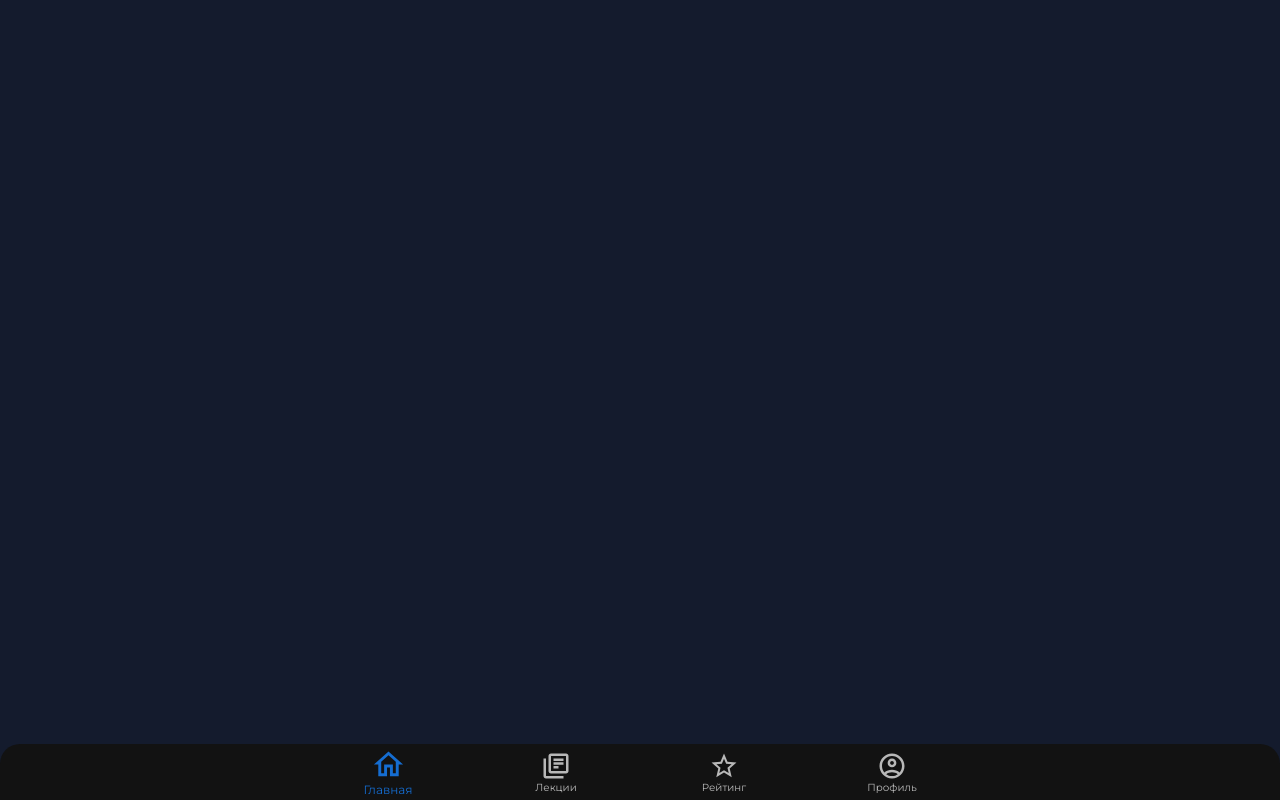
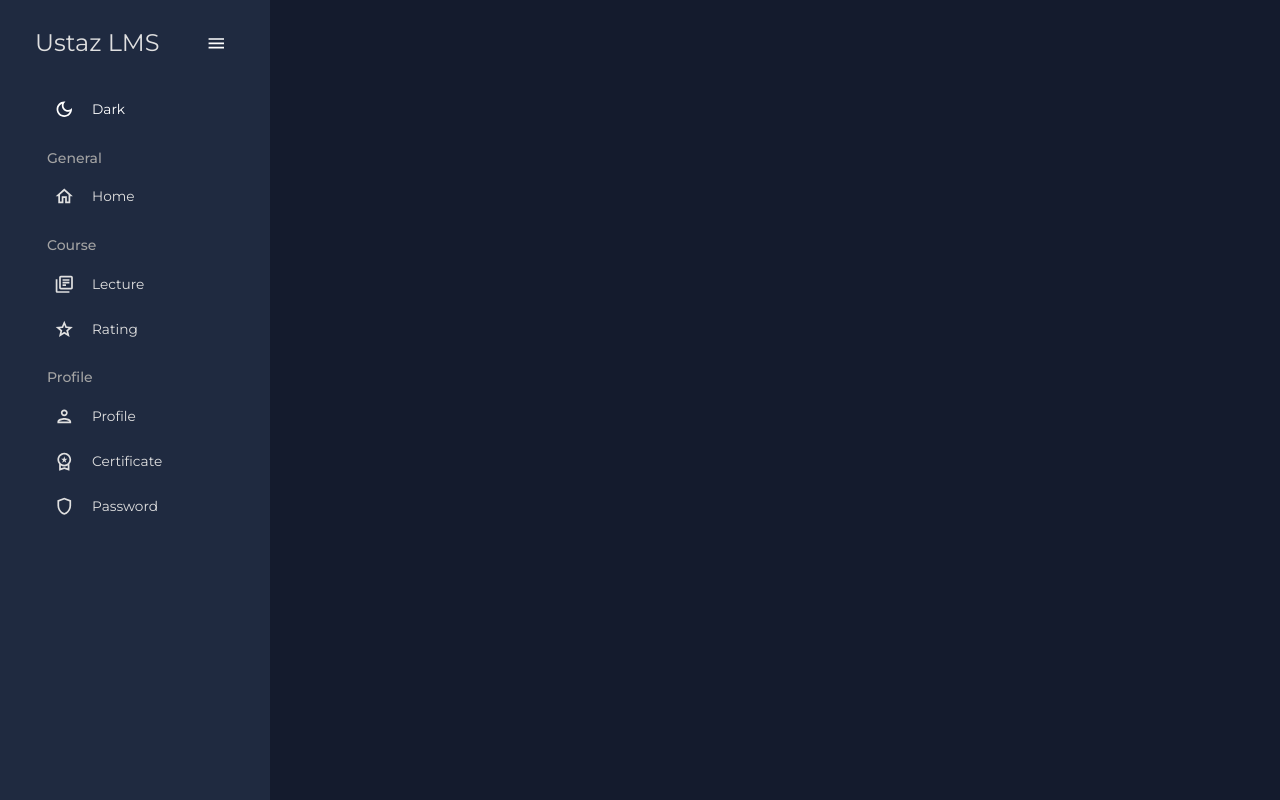
Before and after one commit to KUMA-ORIGINAL/LMS_USTAZ-1.0, a React (Create React App) app in the folder client/: page /student in a window 1280 px wide. Built offline with nearby package versions, Linux system fonts and the light colour scheme.

Commit message:
student sidebar

```diff
--- a/client/public/index.html
+++ b/client/public/index.html
@@ -13,7 +13,7 @@
     <meta property="og:description" content="Получите качественное образование и развивайтесь в мире информационных технологий с Usta School.">
     <meta name="keywords" content="Курсы по программированию,Обучение информационным технологиям,IT-Academy,IT курсы,Usta School,Айти курсы в Бишкеке,Айти курсы в Кыргызстане">
     <link rel="manifest" href="%PUBLIC_URL%/manifest.json" />
-    <title>UstaZ</title>
+    <title>Ustaz IT-Academy</title>
   </head>
   <body>
     <noscript>You need to enable JavaScript to run this app.</noscript>
--- a/client/src/pages/Introduction/components/Header.jsx
+++ b/client/src/pages/Introduction/components/Header.jsx
@@ -82,8 +82,8 @@ const Header = () => {
                 Связаться с нами
               </Link>
             </ul>
-          <Link href="" className="header__content-btn" onClick={closeOnClick}>
-            Связаться с нами
+          <Link href="" className="header__content-btn" >
+            Войти
           </Link>
         </div>
       </div>
--- a/client/src/pages/Students/Profile/index.jsx
+++ b/client/src/pages/Students/Profile/index.jsx
@@ -2,13 +2,10 @@ import './index.css'
 
 import ProfileAvatar from '../../../assets/images/profile-avatar.png'
 
-import { Link } from 'react-router-dom'
-import PersonOutlinedIcon from '@mui/icons-material/PersonOutlined';
 
 
 const StudentProfile = () => {
   return (
-    <>
         <section className="profile-user">
           <div className="profile__card">
             <img src={ProfileAvatar} alt="" className="profile__card-img" />
@@ -20,31 +17,54 @@ const StudentProfile = () => {
             </div>
             <button className="profile__card-logout">Выйти</button>
           </div>
-        <section className="profile-courses">
-          <h2 className="profile__courses-title">Главная</h2>
-          <nav className="profile__courses-nav">
-          <Link>
-          <div>
-          <PersonOutlinedIcon/>
+          <div className="profile-info">
+            <div className="profile__info-metricks">
+              <div className="profile__metric-card">
+                <p className="pm__card-title">Место в рейтинге</p>
+                <p className="pm__card-metric">1</p>
+              </div>
+              <div className="profile__metric-card">
+              <p className="pm__card-title">Всего баллов</p>
+                <p className="pm__card-metric">150</p>
+              </div>
+              <div className="profile__metric-card">
+              <p className="pm__card-title">Всего курсов</p>
+                <p className="pm__card-metric">1</p>
+              </div>
+            </div>
+            < div className="profile__info-exams">
+                            <h3 className="profile__exams-title">Результаты экзаменов</h3>
+
+                                <table>
+                                    <thead>
+                                    <tr>
+                                        <th className="profile__exams-date">Дата</th>
+                                        <th>Название курса</th>
+                                        <th>Баллы</th>
+                                    </tr>
+                                    </thead>
+                                    <tbody>
+                                    <tr>
+                                        <td>01.05.2023</td>
+                                        <td>Курс 1</td>
+                                        <td>85</td>
+                                    </tr>
+                                    <tr>
+                                        <td>05.05.2023</td>
+                                        <td>Курс 2</td>
+                                        <td>92</td>
+                                    </tr>
+                                    <tr>
+                                        <td>10.05.2023</td>
+                                        <td>Курс 3</td>
+                                        <td>78</td>
+                                    </tr>
+                                    </tbody>
+                                </table>
+
+                        </div>
           </div>
-          Персональные данные
-          </Link>
-          <Link>
-          <div>
-          <PersonOutlinedIcon/>
-          </div>
-          Сертификаты
-          </Link>
-          <Link>
-          <div>
-          <PersonOutlinedIcon/>
-          </div>
-          Сменить пароль
-          </Link>
-          </nav>
         </section>
-        </section>
-    </>
   )
 }
 
--- a/client/src/pages/Students/components/Navigation.jsx
+++ b/client/src/pages/Students/components/Navigation.jsx
@@ -1,91 +1,184 @@
-import { useState, useEffect } from 'react';
-import { Outlet, useNavigate, useLocation } from 'react-router-dom';
-import AccountCircleOutlinedIcon from '@mui/icons-material/AccountCircleOutlined';
-import StarBorderPurple500SharpIcon from '@mui/icons-material/StarBorderPurple500Sharp';
+import { useState, useContext } from "react";
+import { ProSidebar, Menu, MenuItem } from "react-pro-sidebar";
+import "react-pro-sidebar/dist/css/styles.css";
+import { Box, IconButton, Typography, useTheme } from "@mui/material";
+import { Link } from "react-router-dom";
+import HomeOutlinedIcon from "@mui/icons-material/HomeOutlined";
 import LibraryBooksOutlinedIcon from '@mui/icons-material/LibraryBooksOutlined';
-import HomeOutlinedIcon from '@mui/icons-material/HomeOutlined';
-import BottomNavigation from '@mui/material/BottomNavigation';
-import BottomNavigationAction from '@mui/material/BottomNavigationAction';
+import ShieldOutlinedIcon from '@mui/icons-material/ShieldOutlined';
+import MenuOutlinedIcon from "@mui/icons-material/MenuOutlined";
+import LightModeOutlinedIcon from "@mui/icons-material/LightModeOutlined";
+import DarkModeOutlinedIcon from "@mui/icons-material/DarkModeOutlined";
+import WorkspacePremiumOutlinedIcon from '@mui/icons-material/WorkspacePremiumOutlined';
+import GradeOutlinedIcon from '@mui/icons-material/GradeOutlined';
+import PersonOutlinedIcon from '@mui/icons-material/PersonOutlined';
+import { ColorModeContext, tokens } from "../../../theme";
 
-const Navigation = () => {
-  const navigate = useNavigate();
-  const location = useLocation();
-  const [value, setValue] = useState('home');
-
-  // Update the value when the location changes
-  useEffect(() => {
-    if (location.pathname === '/student/home') {
-      setValue('home');
-    } else if (location.pathname === '/student/course') {
-      setValue('course');
-    } else if (location.pathname === '/student/rating') {
-      setValue('rating');
-    } else if (location.pathname === '/student/profile') {
-      setValue('profile');
-    }
-  }, [location]);
-
-  const handleChange = (event, newValue) => {
-    setValue(newValue);
-  };
-  const defaultStyle ={
-    fontSize:"30px"
-  }
-  const activeStyle = {
-    color: "#156dd1",
-    fontSize: '35px',
-  };
-  const navStyle = {
-    position: 'fixed',
-    bottom: 0,
-    left: 0,
-    width: '100%',
-    zIndex: 1000,
-    borderRadius: "20px 20px 0px 0px",
-    padding:"10px"
-  };
-
+const Item = ({ title, to, icon, selected, setSelected }) => {
+  const theme = useTheme();
+  const colors = tokens(theme.palette.mode);
   return (
-    <>
-      <Outlet />
-      <BottomNavigation
-        className="Nav"
-        showLabels
-        value={value}
-        onChange={handleChange}
-        style={navStyle}
-      >
-        <BottomNavigationAction
-          value={"home"}
-          onClick={() => navigate('/student/home')}
-          label="Главная"
-          icon={<HomeOutlinedIcon sx={value === 'home' ? activeStyle : defaultStyle} />}
-          style={value === 'home' ? activeStyle : defaultStyle}
-        />
-        <BottomNavigationAction
-          value={"course"}
-          onClick={() => navigate('/student/course')}
-          label="Лекции"
-          icon={<LibraryBooksOutlinedIcon sx={value === 'course' ? activeStyle : defaultStyle} />}
-          style={value === 'course' ? activeStyle : defaultStyle}
-        />
-        <BottomNavigationAction
-          value={"rating"}
-          onClick={() => navigate('/student/rating')}
-          label="Рейтинг"
-          icon={<StarBorderPurple500SharpIcon sx={value === 'rating' ? activeStyle :defaultStyle} />}
-          style={value === 'rating' ? activeStyle : defaultStyle}
-        />
-        <BottomNavigationAction
-          value={"profile"}
-          onClick={() => navigate('/student/profile')}
-          label="Профиль"
-          icon={<AccountCircleOutlinedIcon sx={value === 'profile' ? activeStyle : defaultStyle} />}
-          style={value === 'profile' ? activeStyle : defaultStyle}
-        />
-      </BottomNavigation>
-    </>
+    <MenuItem
+      active={selected === title}
+      style={{
+        color: colors.grey[100],
+      }}
+      onClick={() => setSelected(title)}
+      icon={icon}
+    >
+      <Typography>{title}</Typography>
+      <Link to={to} />
+    </MenuItem>
   );
 };
 
-export default Navigation;
+const SideBar = () => {
+  const [isCollapsed, setIsCollapsed] = useState(false);
+  const [selected, setSelected] = useState("Dashboard");
+
+  const theme = useTheme();
+
+  const colors = tokens(theme.palette.mode);
+  const colorMode = useContext(ColorModeContext);
+  return (
+    <Box
+      sx={{
+        "& .pro-sidebar-inner": {
+          background: `${colors.primary[400]} !important`,
+        },
+        "& .pro-icon-wrapper": {
+          backgroundColor: "transparent !important",
+        },
+        "& .pro-inner-item": {
+          padding: "5px 35px 5px 20px !important",
+        },
+        "& .pro-inner-item:hover": {
+          color: "grey !important",
+        },
+        "& .pro-menu-item.active": {
+          color: "#0063f7 !important",
+        },
+      }}
+    >
+      <ProSidebar collapsed={isCollapsed}>
+        <Menu iconShape="square">
+          <MenuItem
+            onClick={() => setIsCollapsed(!isCollapsed)}
+            icon={isCollapsed ? <MenuOutlinedIcon /> : undefined}
+            style={{
+              margin: "10px 0 20px 0",
+              color: colors.grey[100],
+            }}
+          >
+            {!isCollapsed && (
+              <Box
+                display="flex"
+                justifyContent="space-between"
+                alignItems="center"
+                ml="15px"
+              >
+                <Typography variant="h3" color={colors.grey[100]}>
+                  Ustaz LMS
+                </Typography>
+
+                <IconButton onClick={() => setIsCollapsed(!isCollapsed)}>
+                  <MenuOutlinedIcon />
+                </IconButton>
+              </Box>
+            )}
+          </MenuItem>
+          <Box paddingLeft={isCollapsed ? undefined : "10%"}>
+            <MenuItem
+
+              style={{
+                backgroundColor: "transparent", // Устанавливаем фон элемента в прозрачный цвет
+                color: theme.palette.mode === "dark" ? "#fff" : "#000", // Устанавливаем цвет текста
+                cursor: "pointer", // Устанавливаем курсор на указатель при наведении
+              }}
+              onClick={colorMode.toggleColorMode}
+              icon={
+                theme.palette.mode === "dark" ? (
+                  <DarkModeOutlinedIcon />
+                ) : (
+                  <LightModeOutlinedIcon />
+                )
+              }
+            >
+
+              <Typography>
+                {theme.palette.mode === "dark" ? "Dark" : "Light"}
+              </Typography>
+            </MenuItem>
+            <Typography
+              variant="h6"
+              color={colors.grey[300]}
+              sx={{ m: "15px 0 5px 20px" }}
+            >
+              General
+            </Typography>
+
+            <Item
+              title="Home"
+              to="/student/home"
+              icon={<HomeOutlinedIcon />}
+              selected={selected}
+              setSelected={setSelected}
+            />
+
+            <Typography
+              variant="h6"
+              color={colors.grey[300]}
+              sx={{ m: "15px 0 5px 20px" }}
+            >
+              Course
+            </Typography>
+            <Item
+              title="Lecture"
+              to="/student/course"
+              icon={<LibraryBooksOutlinedIcon />}
+              selected={selected}
+              setSelected={setSelected}
+            />
+            <Item
+              title="Rating"
+              to="/student/rating"
+              icon={<GradeOutlinedIcon  />}
+              selected={selected}
+              setSelected={setSelected}
+            />
+            <Typography
+              variant="h6"
+              color={colors.grey[300]}
+              sx={{ m: "15px 0 5px 20px" }}
+            >
+              Profile
+            </Typography>
+            <Item
+              title="Profile"
+              to="/student/profile"
+              icon={<PersonOutlinedIcon />}
+              selected={selected}
+              setSelected={setSelected}
+            />
+            <Item
+              title="Certificate"
+              to="/student"
+              icon={<WorkspacePremiumOutlinedIcon />}
+              selected={selected}
+              setSelected={setSelected}
+            />
+            <Item
+              title="Password"
+              to="/student"
+              icon={<ShieldOutlinedIcon />}
+              selected={selected}
+              setSelected={setSelected}
+            />
+          </Box>
+        </Menu>
+      </ProSidebar>
+    </Box>
+  );
+};
+
+export default SideBar;
--- /dev/null
+++ b/client/src/pages/Students/components/StudentPageLayout.jsx
@@ -0,0 +1,14 @@
+import React from 'react'
+import SideBar from './Navigation'
+import { Outlet } from 'react-router-dom'
+
+const StudentPageLayout = () => {
+  return (
+    <div className='admin-content'>
+        <SideBar/>
+        <Outlet/>
+    </div>
+  )
+}
+
+export default StudentPageLayout
--- a/client/src/pages/router.js
+++ b/client/src/pages/router.js
@@ -17,11 +17,11 @@ import SalesFunnel from "./Admin/SalesFunnel";
 import ViewMail from "./Admin/ViewMail";
 
 
-import Navigation from "./Students/components/Navigation";
 import StudentHome from "./Students/Home";
 import StudentProfile from "./Students/Profile";
 import StudentCourse from "./Students/Course";
 import StudentRating from "./Students/Rating";
+import StudentPageLayout from "./Students/components/StudentPageLayout";
 
 
 const Routing = () => {
@@ -32,7 +32,7 @@ const Routing = () => {
         <Route path="/" element={<Introduction />} />
         <Route path="/auth" element={<Authorization />} />
 
-        <Route path="/student" element={<Navigation/>}>
+        <Route path="/student" element={<StudentPageLayout/>}>
           <Route path="home" element={<StudentHome/>}/>
           <Route path="profile" element={<StudentProfile/>}/>
           <Route path="course" element={<StudentCourse/>}/>
```
Also changed, not shown: client/src/pages/Students/Profile/index.css (+76 -44 lines).
